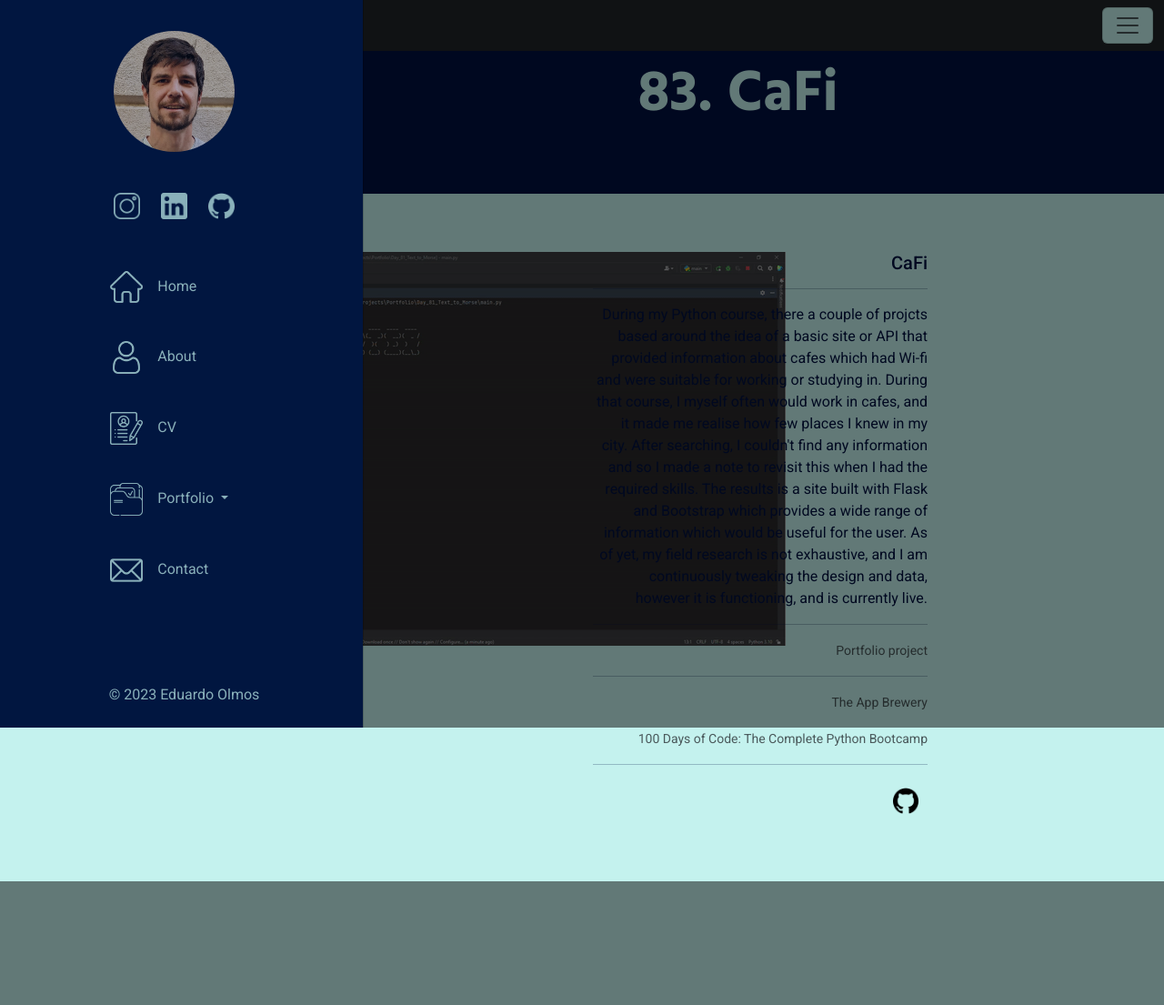
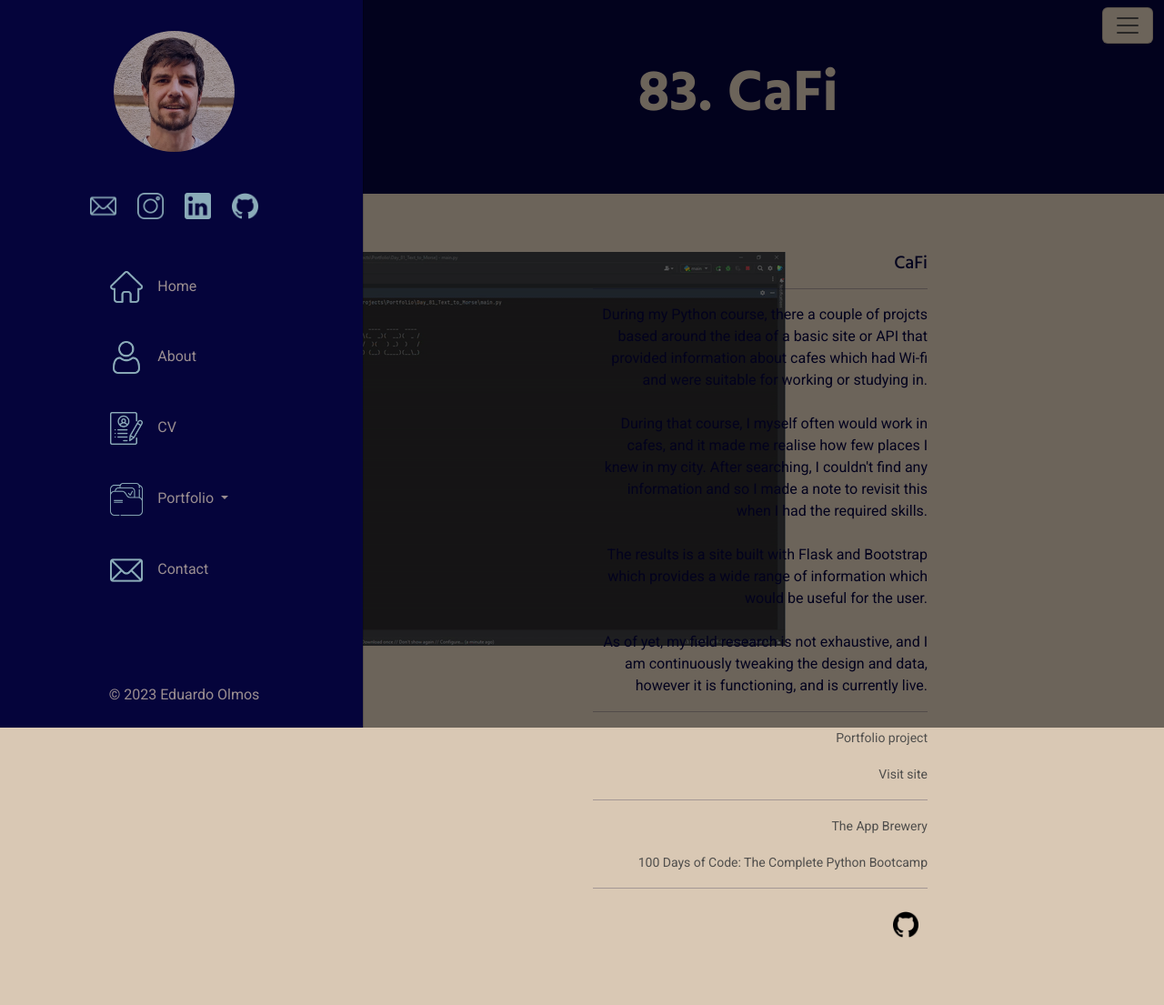
Before and after one commit to BigEd12/Day_80_Bootstrap_Portfolio, a Flask app: page /portfolio/3 in a window 1280 px wide, after a click that opens the changed part. Shown: the whole page at 91% size. Before the commit the page ends 969 px from the top, so only its background shows below. Run offline with Flask 3, Linux system fonts and the light colour scheme; some libraries are stand-ins or nearby versions.

Commit message:
Variables for colours in CSS Some code refactoring Changes to index(Display two random projects) Add email icon to nav-menu Change nav-menu block colour Deletion and recreation of database to change description to TextArea to allow paragraphs.

```diff
--- a/main.py
+++ b/main.py
@@ -1,12 +1,14 @@
 from flask import Flask, render_template, request, redirect, url_for
 from flask_bootstrap import Bootstrap
 from flask_wtf import FlaskForm
-from wtforms import StringField, SubmitField, EmailField, SelectField, MultipleFileField
+from wtforms import StringField, SubmitField, EmailField, SelectField, MultipleFileField, TextAreaField
 from wtforms.validators import DataRequired
 from datetime import datetime
 from flask_sqlalchemy import SQLAlchemy
 import os
 from werkzeug.utils import secure_filename
+import webbrowser
+import random
 
 ##---------------------- CONFIGURE BOOTSTRAP ---------------------- ##
 app = Flask(__name__)
@@ -32,19 +34,19 @@ class Portfolio(db.Model):
     name = db.Column(db.String(250), unique=True, nullable=False)
     number = db.Column(db.Integer, unique=True, nullable=False)
     level = db.Column(db.String(250), nullable=False)
-    description = db.Column(db.String(250), unique=True, nullable=False)
+    description = db.Column(db.Text, nullable=False)
     github = db.Column(db.String(250), unique=True, nullable=False)
     focus = db.Column(db.String(250))
-    c_name = db.Column(db.String(250))
+    c_name = db.Column(db.String(250), nullable=False)
     c_provider = db.Column(db.String(250), nullable=False)
     image_paths = db.Column(db.String(250), nullable=False)
-    gif_paths = db.Column(db.String(250))
+    gif_paths = db.Column(db.String(250), nullable=False)
     misc = db.Column(db.String(500))
     def to_dict(self):
         return {column.name: getattr(self, column.name) for column in self.__table__.columns}
 
-# with app.app_context():
-#     db.create_all()
+with app.app_context():
+    db.create_all()
 
 
 #---------------------- ADD PROJECT ----------------------#
@@ -52,7 +54,7 @@ class AddNewProjectForm(FlaskForm):
     name = StringField("Project Name", validators=[DataRequired()])
     number = StringField("Project Number", validators=[DataRequired()])
     level = SelectField(u"Project Level", choices=["Beginner", "Intermediate", "Intermediate+", "Advanced", "Portfolio"])
-    description = StringField("Project Description", validators=[DataRequired()])
+    description = TextAreaField("Project Description", validators=[DataRequired()])
     github = StringField("GitHub Link (URL)", validators=[DataRequired()])
     focus = StringField("Project Focus")
     c_name = SelectField(u"Course Name", choices=["100 Days of Code: The Complete Python Bootcamp"], validators=[DataRequired()])
@@ -61,14 +63,33 @@ class AddNewProjectForm(FlaskForm):
     gif_paths = MultipleFileField("Project Gifs")
     misc = StringField("Misc Data")
     submit = SubmitField("Submit")
+
+
 ##---------------------- COPYRIGHT YEAR ---------------------- ##
 year = datetime.now().strftime("%Y")
+
+##---------------------- RANDOM PROJECTS ---------------------- ##
+with app.app_context():
+    num_projects = len(db.session.query(Portfolio).all())
+    random_nums = random.sample(range(1, num_projects + 1), 2)
+    random_1 = Portfolio.query.get(random_nums[0])
+    random_2 = Portfolio.query.get(random_nums[1])
 
 @app.route("/")
 def home_page():
     form = ContactForm()
 
-    return render_template("index.html", form=form, year=year)
+    return render_template("index.html",
+                           form=form,
+                           year=year,
+                           project_1=random_1,
+                           project_2=random_2
+                           )
+
+@app.route("/email")
+def email():
+    webbrowser.open('mailto:olmos.edward@gmail.com')
+    return redirect(url_for("home_page"))
 
 @app.route("/portfolio")
 def portfolio():
--- a/static/css/styles.css
+++ b/static/css/styles.css
@@ -1,37 +1,57 @@
+:root {
+  --primary-color: #05043b;
+  --secondary-color: #D9C8B4;
+}
+
 body{
     font-family: 'Roboto', sans-serif;
 }
 
-h1 {
+h1, h2, h3, h4, h5, h6 {
     font-family: 'Hind Siliguri', sans-serif;
-    font-size: 400%;
-    font-weight: 700;
-}
-
-#landing {
-    background-image: url("../img/bg.jpg");
-    background-size: cover;
-    background-attachment: fixed;
-    padding-top: 4%;
-    height: 1000px;
-    width: 130%;
 }
 
 a {
-    color: #ACCAF2;
+    color: var(--secondary-color);
     text-decoration: none;
     transition: 1s;
     opacity: 0.3
     transition-timing-function: ease-in-out;
 }
 
-a:hover {
-    opacity: 2;
-    color: #C4F2EE;
+p {
+    font-weight: 400;
 }
 
-p {
+/* Headings */
+.title-heading {
+    font-size: 400%;
+    font-weight: 700;
+}
+
+.sub-heading {
+    font-size: 200%;
     font-weight: 400;
+    line-height: 1.5;
+}
+
+/* Sections */
+
+.dark-section {
+    background-color: var(--primary-color);
+    color: var(--secondary-color);
+    padding: 5%;
+}
+
+.light-section {
+    background-color: var(--secondary-color);
+    color: var(--primary-color);
+    padding: 5%;
+}
+
+white-section {
+    color: var(--primary-color);
+    padding: 5%;
 }
 
 /*-------------------- NAVBAR --------------------*/
@@ -39,8 +59,12 @@ p {
     text-align: center;
 }
 
+.navbar {
+    background-color: var(--primary-color) !important;
+}
+
 .offcanvas {
-    background-color: #011640;
+    background-color: var(--primary-color);
 }
 
 #nav-menu .profile-pic {
@@ -68,7 +92,7 @@ p {
 }
 
 #nav-menu a, #nav-menu p {
-    color: #C4F2EE;
+    color: var(--secondary-color);
     opacity: 0.7;
     transition: 1s;
 
@@ -85,31 +109,42 @@ p {
 }
 
 .navbar-toggler {
-    background-color: #C4F2EE;
+    background-color: var(--secondary-color);
 }
 
 .dropdown-menu {
-    background-color: #011140;
-    color: #C4F2EE;
+    background-color: var(--primary-color);
+    color: var(--secondary-color);
 }
 
 .copyright-text {
     position: absolute;
     bottom: 1%;
     left: 30%;
-    color: #C4F2EE;
+    color: var(--secondary-color);
 }
 /*-------------------- HOME - INDEX --------------------*/
 .title-text {
-    color: #C4F2EE;
     position: relative;
     top: 250%;
 }
 
+#landing {
+    background-image: url("../img/bg.jpg");
+    background-size: cover;
+    background-attachment: fixed;
+    padding-top: 4%;
+    height: 1000px;
+    width: 130%;
+}
+
+a:hover {
+    opacity: 2;
+    color: var(--secondary-color);
+}
 /*-------------------- ABOUT - INDEX --------------------*/
 #about {
     padding: 3%;
-    color: #011140;
     width: 130%;
 }
 
@@ -211,33 +247,20 @@ p {
 }
 
 /*-------------------- PROJECT TEMPLATE PAGE --------------------*/
-#project-template-header {
-    background-color: #011140;
-    color: #C4F2EE;
-    padding: 5%;
+#project-template-header, #project-template-body {
     text-align: right;
 }
 
-#project-template-body {
-    color: #011140;
-    background-color: #C4F2EE;
-    padding: 5%;
-    text-align: right;
+.description-text {
+    white-space: pre-line;
 }
 
-
 /*-------------------- ADD PROJECT --------------------*/
-#add-project {
-    background-color: #011140;
-    color: #C4F2EE;
-    padding: 5%;
-}
 
 .form-group {
     padding: 1%;
     width: 50%;
 }
-
 
 /*-------------------- RESPONSIVENESS --------------------*/
 
--- a/templates/add_project.html
+++ b/templates/add_project.html
@@ -2,7 +2,7 @@
 {% import "bootstrap/wtf.html" as wtf %}
 
 <body>
-    <section id="add-project">
+    <section class="dark-section" id="add-project">
         <form method="post" enctype="multipart/form-data">
         {{ form.csrf_token }}
         {{ wtf.quick_form(form, novalidate=True, button_map={'submit': 'primary'}) }}
--- a/templates/nav_menu.html
+++ b/templates/nav_menu.html
@@ -16,15 +16,32 @@
 
     <!---------- CUSTOM STYLESHEET ---------->
     <link rel="stylesheet" href="{{ url_for('static', filename='css/styles.css') }}">
+        <script>
+          function copyToClipboard() {
+            // Get the text to copy
+            var textToCopy = "olmos.edward@gmail.com";
 
+          // Create a temporary input element to copy the text
+          var tempInput = document.createElement("input");
+          tempInput.value = textToCopy;
+          document.body.appendChild(tempInput);
+
+          // Select the text and copy it to the clipboard
+          tempInput.select();
+          document.execCommand("copy");
+
+          // Remove the temporary input element
+          document.body.removeChild(tempInput);
+        }
+        </script>
 </head>
 <body>
     <section id="nav-menu">
 
 
-        <nav class="navbar bg-dark fixed-top">
+        <nav class="navbar bg-light fixed-top">
           <div class="container-fluid">
-            <a class="navbar-brand" href="#">Eduardo Olmos</a>
+            <a class="navbar-brand" href="{{ url_for('home_page') }}">Eduardo Olmos</a>
             <button class="navbar-toggler" type="button" data-bs-toggle="offcanvas" data-bs-target="#offcanvasNavbar" aria-controls="offcanvasNavbar">
               <span class="navbar-toggler-icon"></span>
             </button>
@@ -39,6 +56,9 @@
                   </li>
 
                   <li class="nav-item">
+                      <a class="icon-image nav-link" aria-current="page" href="{{ url_for('email') }}">
+                          <img class="icon-images" src="{{ url_for('static', filename='/img/contact_blue.png') }}">
+                      </a>
                       <a class="icon-image nav-link" aria-current="page" href="#">
                           <img class="icon-images" src="{{ url_for('static', filename='/img/instagram_blue.png') }}">
                       </a>
--- a/templates/portfolio.html
+++ b/templates/portfolio.html
@@ -1,10 +1,10 @@
 {% include "nav_menu.html" %}
 
 <body>
-    <section id="portfolio-header">
+    <section class="dark-section" id="portfolio-header">
         <div class="row">
             <div class="col-9">
-                <h1>My Portfolio</h1>
+                <h1 class="title-heading">My Portfolio</h1>
             </div>
         </div>
         <div class="row">
@@ -19,7 +19,7 @@
             </div>
         </div>
     </section>
-    <section id="portfolio-body">
+    <section class="light-section" id="portfolio-body">
         <div class="row">
         {% for project in projects %}
             <div class="col-12 col-lg-3 col-md-6">
--- a/templates/project-template.html
+++ b/templates/project-template.html
@@ -1,14 +1,14 @@
 {% include "nav_menu.html" %}
 
 <body>
-    <section id="project-template-header">
+    <section class="dark-section" id="project-template-header">
         <div class="row">
             <div class="col-9">
-                <h1>{{ project.number }}. {{ project.name }}</h1>
+                <h1 class="title-heading">{{ project.number }}. {{ project.name }}</h1>
             </div>
         </div>
     </section>
-    <section id="project-template-body">
+    <section class="light-section" id="project-template-body">
         <div class="row">
             <div class="col-12 col-lg-6">
                 <div class="project-image-container">
@@ -18,7 +18,7 @@
             <div class="col-12 col-lg-4">
                 <h5 class="card-title">{{ project.name }}</h5>
                 <hr>
-                <p class="card-text">{{ project.description }}</p>
+                <p class="card-text description-text">{{ project.description|safe }}</p>
                 {% if project.focus %}
                 <hr>
                 <p class="card-text"><small class="text-muted">Focus for the project:</small></p>
@@ -26,6 +26,11 @@
                 {% endif %}
                 <hr>
                 <p class="card-text"><small class="text-muted">{{ project.level }} project</small></p>
+                {% if project.misc %}
+                <a href="{{ project.misc }}">
+                    <p class="card-text"><small class="text-muted">Visit site</small></p>
+                </a>
+                {% endif %}
                 <hr>
                 <p class="card-text"><small class="text-muted">{{ project.c_provider }}</small></p>
                 <p class="card-text"><small class="text-muted">{{ project.c_name }}</small></p>
```
Also changed, not shown: other parts of static/css/styles.css (+18 -36 lines), templates/index.html (+40 -44 lines), instance/projects.db.
